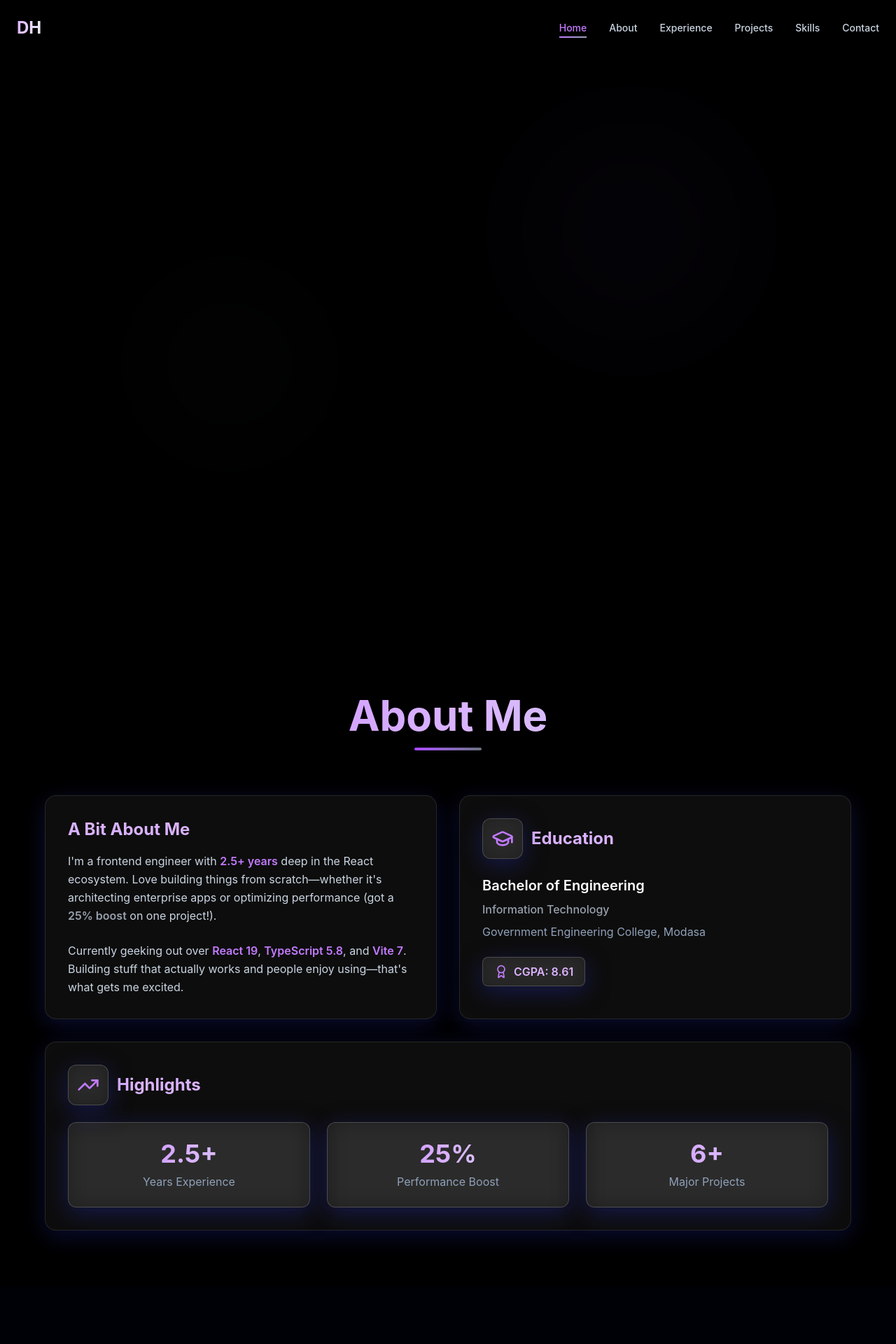
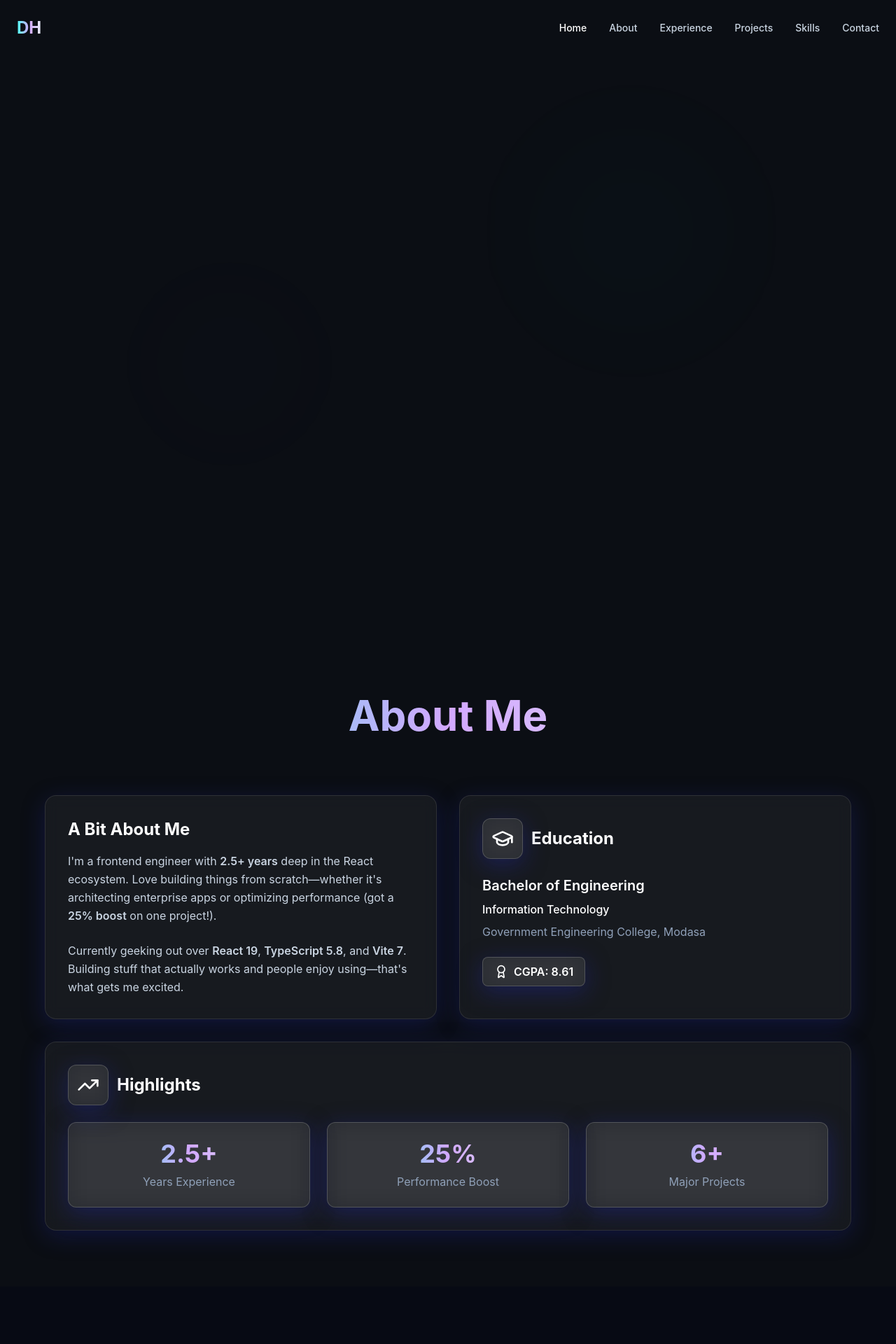
Before and after one commit to dhruv-hingol/p-portfolio, a React (Vite) app: page / in a window 1280 px wide. Shown: the top 1920 px of the page at 70% size. Built offline with nearby package versions, Linux system fonts and the light colour scheme.

Commit message:
sSections and foundational styling for the portfolio website.

```diff
--- a/src/components/About.tsx
+++ b/src/components/About.tsx
@@ -43,7 +43,7 @@ export default function About() {
           <h2 className="text-5xl md:text-6xl font-bold gradient-text mb-4">
             About Me
           </h2>
-          <div className="w-24 h-1 bg-gradient-to-r from-purple-500 to-gray-500 mx-auto rounded-full" />
+          <div className="w-24 h-1 bg-gradient-to-r from-primary-500 to-secondary-500 mx-auto rounded-full" />
         </motion.div>
 
         <div className="grid md:grid-cols-2 gap-8">
@@ -52,26 +52,26 @@ export default function About() {
             variants={itemVariants}
             className="glass-card rounded-2xl p-8 hover-lift"
           >
-            <h3 className="text-2xl font-bold text-purple-300 mb-4">
+            <h3 className="text-2xl font-bold text-primary-300 mb-4">
               A Bit About Me
             </h3>
             <p className="text-slate-300 leading-relaxed mb-6">
               I'm a frontend engineer with{" "}
-              <span className="text-purple-400 font-semibold">2.5+ years</span>{" "}
+              <span className="text-primary-400 font-semibold">2.5+ years</span>{" "}
               deep in the React ecosystem. Love building things from
               scratch—whether it's architecting enterprise apps or optimizing
               performance (got a{" "}
-              <span className="text-gray-400 font-semibold">25% boost</span> on
+              <span className="text-secondary-400 font-semibold">25% boost</span> on
               one project!).
             </p>
             <p className="text-slate-300 leading-relaxed">
               Currently geeking out over{" "}
-              <span className="font-semibold text-purple-400">React 19</span>,{" "}
-              <span className="font-semibold text-purple-400">
+              <span className="font-semibold text-primary-400">React 19</span>,{" "}
+              <span className="font-semibold text-primary-400">
                 TypeScript 5.8
               </span>
               , and{" "}
-              <span className="font-semibold text-purple-400">Vite 7</span>.
+              <span className="font-semibold text-primary-400">Vite 7</span>.
               Building stuff that actually works and people enjoy using—that's
               what gets me excited.
             </p>
@@ -84,23 +84,23 @@ export default function About() {
           >
             <div className="flex items-center gap-3 mb-6">
               <div className="glass-card-strong p-3 rounded-xl">
-                <GraduationCap className="w-8 h-8 text-purple-400" />
+                <GraduationCap className="w-8 h-8 text-primary-400" />
               </div>
-              <h3 className="text-2xl font-bold text-purple-300">Education</h3>
+              <h3 className="text-2xl font-bold text-primary-300">Education</h3>
             </div>
             <div className="space-y-2">
               <h4 className="text-xl font-semibold text-white">
                 Bachelor of Engineering
               </h4>
-              <p className="text-gray-400 font-medium">
+              <p className="text-secondary-400 font-medium">
                 Information Technology
               </p>
               <p className="text-slate-400">
                 Government Engineering College, Modasa
               </p>
               <div className="flex items-center gap-2 mt-4 glass-card-strong px-4 py-2 rounded-lg inline-flex">
-                <Award className="w-5 h-5 text-purple-400" />
-                <span className="font-semibold text-purple-300">
+                <Award className="w-5 h-5 text-primary-400" />
+                <span className="font-semibold text-primary-300">
                   CGPA: 8.61
                 </span>
               </div>
@@ -113,9 +113,9 @@ export default function About() {
           <div className="glass-card rounded-2xl p-8">
             <div className="flex items-center gap-3 mb-6">
               <div className="glass-card-strong p-3 rounded-xl">
-                <TrendingUp className="w-8 h-8 text-purple-400" />
+                <TrendingUp className="w-8 h-8 text-primary-400" />
               </div>
-              <h3 className="text-2xl font-bold text-purple-300">Highlights</h3>
+              <h3 className="text-2xl font-bold text-primary-300">Highlights</h3>
             </div>
             <div className="grid sm:grid-cols-3 gap-6">
               <div className="text-center glass-card-strong rounded-xl p-6 hover-lift">
--- a/src/components/Navigation.tsx
+++ b/src/components/Navigation.tsx
@@ -75,13 +75,13 @@ export default function Navigation() {
                 onClick={(e) => handleNavClick(e, link.href)}
                 className={`text-sm font-medium transition-colors relative group ${
                   activeSection === link.href.slice(1)
-                    ? "text-purple-400"
+                    ? "text-primary-400"
                     : "text-slate-300 hover:text-white"
                 }`}
               >
                 {link.name}
                 <span
-                  className={`absolute -bottom-1 left-0 h-0.5 bg-gradient-to-r from-purple-400 to-gray-400 transition-all duration-300 ${
+                  className={`absolute -bottom-1 left-0 h-0.5 bg-gradient-to-r from-primary-400 to-secondary-400 transition-all duration-300 ${
                     activeSection === link.href.slice(1)
                       ? "w-full"
                       : "w-0 group-hover:w-full"
@@ -116,7 +116,7 @@ export default function Navigation() {
                   onClick={(e) => handleNavClick(e, link.href)}
                   className={`text-base font-medium transition-colors px-4 py-2 rounded-lg ${
                     activeSection === link.href.slice(1)
-                      ? "text-purple-400 bg-purple-500/10"
+                      ? "text-primary-400 bg-primary-500/10"
                       : "text-slate-300 hover:text-white hover:bg-slate-800/50"
                   }`}
                 >
--- a/src/components/Projects.tsx
+++ b/src/components/Projects.tsx
@@ -28,7 +28,7 @@ export default function Projects() {
         "TypeScript",
       ],
       icon: Chrome,
-      gradient: "from-purple-500 to-purple-700",
+      gradient: "from-accent-500 to-accent-700",
       links: {
         live: "#",
         github: "#",
@@ -47,7 +47,7 @@ export default function Projects() {
       ],
       tech: ["Next.js", "Tailwind CSS", "Redux Toolkit", "TypeScript"],
       icon: ShoppingCart,
-      gradient: "from-gray-500 to-gray-700",
+      gradient: "from-secondary-500 to-secondary-700",
       links: {
         live: "#",
         github: "#",
@@ -88,7 +88,7 @@ export default function Projects() {
           <h2 className="text-5xl md:text-6xl font-bold gradient-text mb-4">
             Personal Projects
           </h2>
-          <div className="w-24 h-1 bg-gradient-to-r from-purple-500 to-gray-500 mx-auto rounded-full" />
+          <div className="w-24 h-1 bg-gradient-to-r from-accent-500 to-secondary-500 mx-auto rounded-full" />
           <p className="text-slate-400 mt-6 text-lg">
             Things I've built that I'm proud of
           </p>
@@ -120,7 +120,7 @@ export default function Projects() {
                 <h3 className="text-2xl font-bold text-white mb-2">
                   {project.name}
                 </h3>
-                <p className="text-purple-400 font-medium mb-4">
+                <p className="text-accent-400 font-medium mb-4">
                   {project.subtitle}
                 </p>
 
@@ -140,7 +140,7 @@ export default function Projects() {
                         key={i}
                         className="flex items-start gap-2 text-slate-400 text-sm"
                       >
-                        <span className="text-purple-400 mt-1">▸</span>
+                        <span className="text-accent-400 mt-1">▸</span>
                         <span>{feature}</span>
                       </li>
                     ))}
@@ -165,14 +165,14 @@ export default function Projects() {
                 <div className="flex gap-4 pt-4 border-t border-slate-700/50">
                   <a
                     href={project.links.live}
-                    className="flex items-center gap-2 text-purple-400 hover:text-purple-300 transition-colors"
+                    className="flex items-center gap-2 text-accent-400 hover:text-accent-300 transition-colors"
                   >
                     <ExternalLink className="w-4 h-4" />
                     <span className="text-sm font-medium">Live Demo</span>
                   </a>
                   <a
                     href={project.links.github}
-                    className="flex items-center gap-2 text-gray-400 hover:text-gray-300 transition-colors"
+                    className="flex items-center gap-2 text-secondary-400 hover:text-secondary-300 transition-colors"
                   >
                     <Github className="w-4 h-4" />
                     <span className="text-sm font-medium">Source Code</span>
@@ -191,7 +191,7 @@ export default function Projects() {
               href="https://github.com"
               target="_blank"
               rel="noopener noreferrer"
-              className="text-purple-400 hover:text-purple-300 font-medium"
+              className="text-accent-400 hover:text-accent-300 font-medium"
             >
               GitHub
             </a>
--- a/src/components/Skills.tsx
+++ b/src/components/Skills.tsx
@@ -86,7 +86,7 @@ export default function Skills() {
           <h2 className="text-5xl md:text-6xl font-bold gradient-text mb-4">
             Technical Skills
           </h2>
-          <div className="w-24 h-1 bg-gradient-to-r from-purple-500 to-gray-500 mx-auto rounded-full" />
+          <div className="w-24 h-1 bg-gradient-to-r from-primary-500 to-secondary-500 mx-auto rounded-full" />
           <p className="text-slate-400 mt-6 text-lg">My toolbox of choice</p>
         </motion.div>
 
@@ -147,7 +147,7 @@ export default function Skills() {
         {/* Additional Skills */}
         <motion.div variants={itemVariants} className="mt-12">
           <div className="glass-card rounded-2xl p-8">
-            <h3 className="text-xl font-bold text-purple-300 mb-6 text-center">
+            <h3 className="text-xl font-bold text-primary-300 mb-6 text-center">
               Additional Expertise
             </h3>
             <div className="flex flex-wrap justify-center gap-3">
@@ -167,7 +167,7 @@ export default function Skills() {
               ].map((skill) => (
                 <span
                   key={skill}
-                  className="glass-card-strong px-4 py-2 rounded-full text-sm text-slate-300 hover:glow-purple transition-all duration-300"
+                  className="glass-card-strong px-4 py-2 rounded-full text-sm text-slate-300 hover:glow-cyan transition-all duration-300"
                 >
                   {skill}
                 </span>
--- a/src/index.css
+++ b/src/index.css
@@ -2,7 +2,8 @@
 
 @layer base {
   body {
-    @apply bg-black text-white;
+    @apply text-white;
+    background-color: #0B0E14;
     font-family:
       "Inter",
       -apple-system,
@@ -26,11 +27,12 @@
   }
 
   ::-webkit-scrollbar-thumb {
-    @apply bg-gradient-to-b from-purple-500 to-purple-700 rounded-full;
+    background: linear-gradient(to bottom, #2FF3E0, #00b8a9);
+    border-radius: 9999px;
   }
 
   ::-webkit-scrollbar-thumb:hover {
-    @apply from-purple-400 to-purple-600;
+    background: linear-gradient(to bottom, #4dfffa, #2FF3E0);
   }
 }
 
@@ -61,11 +63,17 @@
 
   /* Gradient Text */
   .gradient-text {
-    @apply bg-gradient-to-r from-purple-400 via-purple-300 to-gray-300 bg-clip-text text-transparent;
+    background: linear-gradient(to right, #2FF3E0, #D2A8FF, #E6EDF3);
+    -webkit-background-clip: text;
+    background-clip: text;
+    -webkit-text-fill-color: transparent;
   }
 
   .gradient-text-bright {
-    @apply bg-gradient-to-r from-purple-300 via-purple-200 to-gray-200 bg-clip-text text-transparent;
+    background: linear-gradient(to right, #4dfffa, #D2A8FF, #E6EDF3);
+    -webkit-background-clip: text;
+    background-clip: text;
+    -webkit-text-fill-color: transparent;
   }
 
   /* Animated Gradient Background */
@@ -82,22 +90,22 @@
   }
 
   /* Glow Effects */
+  .glow-cyan {
+    box-shadow:
+      0 0 20px rgba(47, 243, 224, 0.4),
+      0 0 40px rgba(47, 243, 224, 0.2);
+  }
+
+  .glow-slate {
+    box-shadow:
+      0 0 20px rgba(139, 148, 158, 0.2),
+      0 0 40px rgba(139, 148, 158, 0.1);
+  }
+
   .glow-purple {
     box-shadow:
-      0 0 20px rgba(139, 92, 246, 0.4),
-      0 0 40px rgba(139, 92, 246, 0.2);
-  }
-
-  .glow-gray {
-    box-shadow:
-      0 0 20px rgba(156, 163, 175, 0.2),
-      0 0 40px rgba(156, 163, 175, 0.1);
-  }
-
-  .glow-accent {
-    box-shadow:
-      0 0 20px rgba(168, 85, 247, 0.4),
-      0 0 40px rgba(168, 85, 247, 0.2);
+      0 0 20px rgba(210, 168, 255, 0.4),
+      0 0 40px rgba(210, 168, 255, 0.2);
   }
 
   /* Hover Lift Effect */
@@ -146,7 +154,7 @@
   height: 500px;
   background: radial-gradient(
     circle,
-    rgba(139, 92, 246, 0.15) 0%,
+    rgba(47, 243, 224, 0.08) 0%,
     transparent 70%
   );
   top: 10%;
@@ -159,7 +167,7 @@
   height: 400px;
   background: radial-gradient(
     circle,
-    rgba(156, 163, 175, 0.1) 0%,
+    rgba(210, 168, 255, 0.06) 0%,
     transparent 70%
   );
   bottom: 10%;
--- a/tailwind.config.ts
+++ b/tailwind.config.ts
@@ -9,40 +9,44 @@ export default {
     extend: {
       colors: {
         primary: {
-          50: '#faf5ff',
-          100: '#f3e8ff',
-          200: '#e9d5ff',
-          300: '#d8b4fe',
-          400: '#c084fc',
-          500: '#8B5CF6',
-          600: '#7c3aed',
-          700: '#6d28d9',
-          800: '#5b21b6',
-          900: '#4c1d95',
+          50: '#e0fffe',
+          100: '#b3fffd',
+          200: '#80fffc',
+          300: '#4dfffa',
+          400: '#2FF3E0',
+          500: '#00d9c6',
+          600: '#00b8a9',
+          700: '#00978b',
+          800: '#00766d',
+          900: '#00554e',
         },
         secondary: {
-          50: '#f9fafb',
-          100: '#f3f4f6',
-          200: '#e5e7eb',
-          300: '#d1d5db',
-          400: '#9CA3AF',
-          500: '#6b7280',
-          600: '#4b5563',
-          700: '#374151',
-          800: '#1f2937',
-          900: '#111827',
+          50: '#f6f8fa',
+          100: '#E6EDF3',
+          200: '#d0d7de',
+          300: '#afb8c1',
+          400: '#8B949E',
+          500: '#6e7781',
+          600: '#57606a',
+          700: '#424a53',
+          800: '#32383f',
+          900: '#161B22',
         },
         accent: {
-          50: '#faf5ff',
-          100: '#f3e8ff',
-          200: '#e9d5ff',
-          300: '#d8b4fe',
-          400: '#c084fc',
-          500: '#a855f7',
-          600: '#9333ea',
-          700: '#7e22ce',
-          800: '#6b21a8',
-          900: '#581c87',
+          50: '#f5f0ff',
+          100: '#ede9fe',
+          200: '#ddd6fe',
+          300: '#c4b5fd',
+          400: '#D2A8FF',
+          500: '#a78bfa',
+          600: '#8b5cf6',
+          700: '#7c3aed',
+          800: '#6d28d9',
+          900: '#5b21b6',
+        },
+        background: {
+          main: '#0B0E14',
+          card: '#161B22',
         },
       },
       backgroundImage: {
```
Also changed, not shown: src/components/Contact.tsx (+12 -12 lines), src/components/Experience.tsx (+5 -5 lines), src/components/Hero.tsx (+10 -10 lines).
